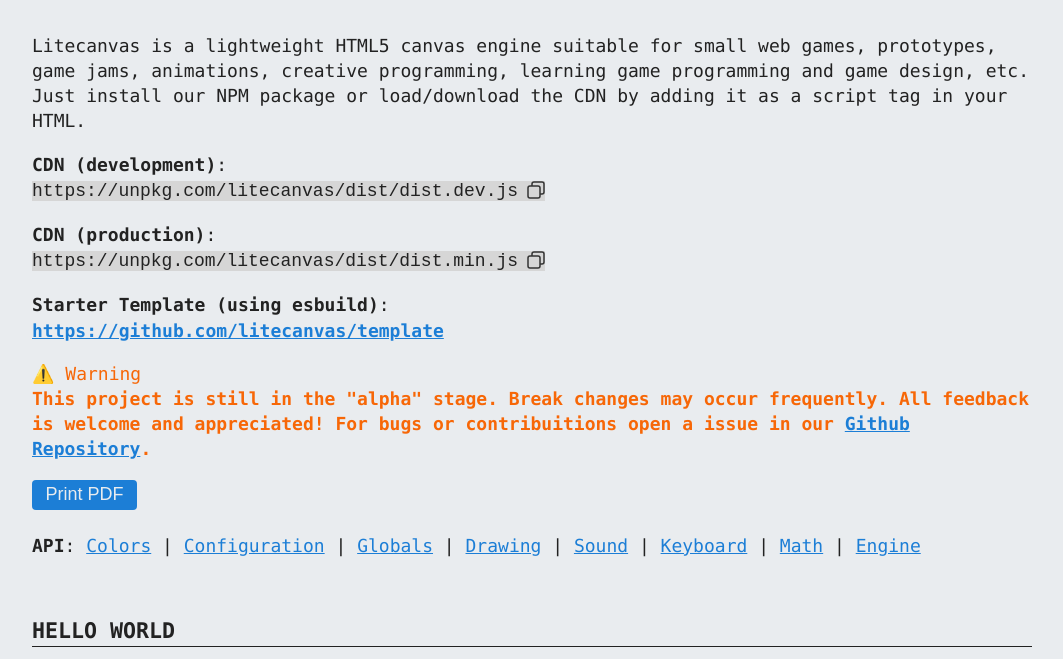
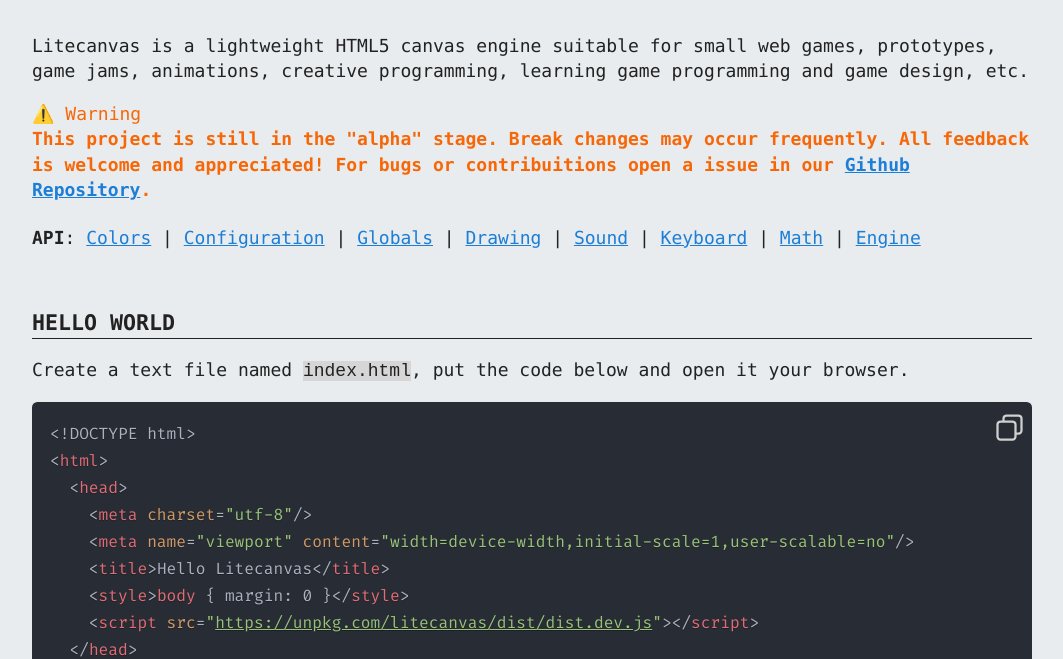
Before and after one commit to litecanvas/litecanvas.github.io, a website: page public/about.html in a window 1280 px wide. Shown: the part 303-962 px from the top of the page, without its empty margins (108-1171 px from the left). Drawn offline with Linux system fonts and the light colour scheme.

Commit message:
improve cheatsheet

```diff
--- a/public/about.html
+++ b/public/about.html
@@ -192,31 +192,12 @@
       </header>
 
       <p>
-        Litecanvas is a lightweight HTML5 canvas engine suitable for small web games, prototypes, game jams, animations, creative programming, learning game programming and game design, etc. Just install our NPM package or load/download the CDN by adding it as a script tag in your HTML.
-      </p>
-
-      <p id="install">
-        <strong>CDN (development)</strong>:
-        <br><code data-copy="inline">https://unpkg.com/litecanvas/dist/dist.dev.js</code>
-      </p>
-
-      <p id="install">
-        <strong>CDN (production)</strong>:
-        <br><code data-copy="inline">https://unpkg.com/litecanvas/dist/dist.min.js</code>
-      </p>
-
-      <p id="install">
-        <strong>Starter Template (using esbuild)</strong>:
-        <br><strong><a href="https://github.com/litecanvas/template">https://github.com/litecanvas/template</a></strong>
+        Litecanvas is a lightweight HTML5 canvas engine suitable for small web games, prototypes, game jams, animations, creative programming, learning game programming and game design, etc.
       </p>
 
       <p style="color: #f76707;">
           ⚠️ Warning
           <strong><br>This project is still in the "alpha" stage. Break changes may occur frequently. All feedback is welcome and appreciated! For bugs or contribuitions open a issue in our <a href="https://github.com/litecanvas/game-engine">Github Repository</a>.</strong>
-      </p>
-
-      <p>
-        <button class="btn-print-pdf no-print" onclick="window.print()">Print PDF</button>
       </p>
 
       <nav class="no-print">
@@ -238,11 +219,11 @@
   &lt;head&gt;
     &lt;meta charset=&quot;utf-8&quot;/&gt;
     &lt;meta name=&quot;viewport&quot; content=&quot;width=device-width,initial-scale=1,user-scalable=no&quot;/&gt;
-    &lt;title&gt;My Litecanvas Project&lt;/title&gt;
+    &lt;title&gt;Hello Litecanvas&lt;/title&gt;
     &lt;style&gt;body { margin: 0 }&lt;/style&gt;
+    &lt;script src=&quot;https://unpkg.com/litecanvas/dist/dist.dev.js&quot;&gt;&lt;/script&gt;
   &lt;/head&gt;
   &lt;body&gt;
-    &lt;script src=&quot;https://unpkg.com/litecanvas/dist/dist.dev.js&quot;&gt;&lt;/script&gt;
     &lt;script&gt;
       // start the engine
       litecanvas();
--- a/public/sw.js
+++ b/public/sw.js
@@ -1,5 +1,5 @@
 const cacheName = "luizbills.litecanvas-editor-v1";
-const version = "2025.7.13.0";
+const version = "2025.7.13.1";
 
 const precacheResources = [
   "/",
```
